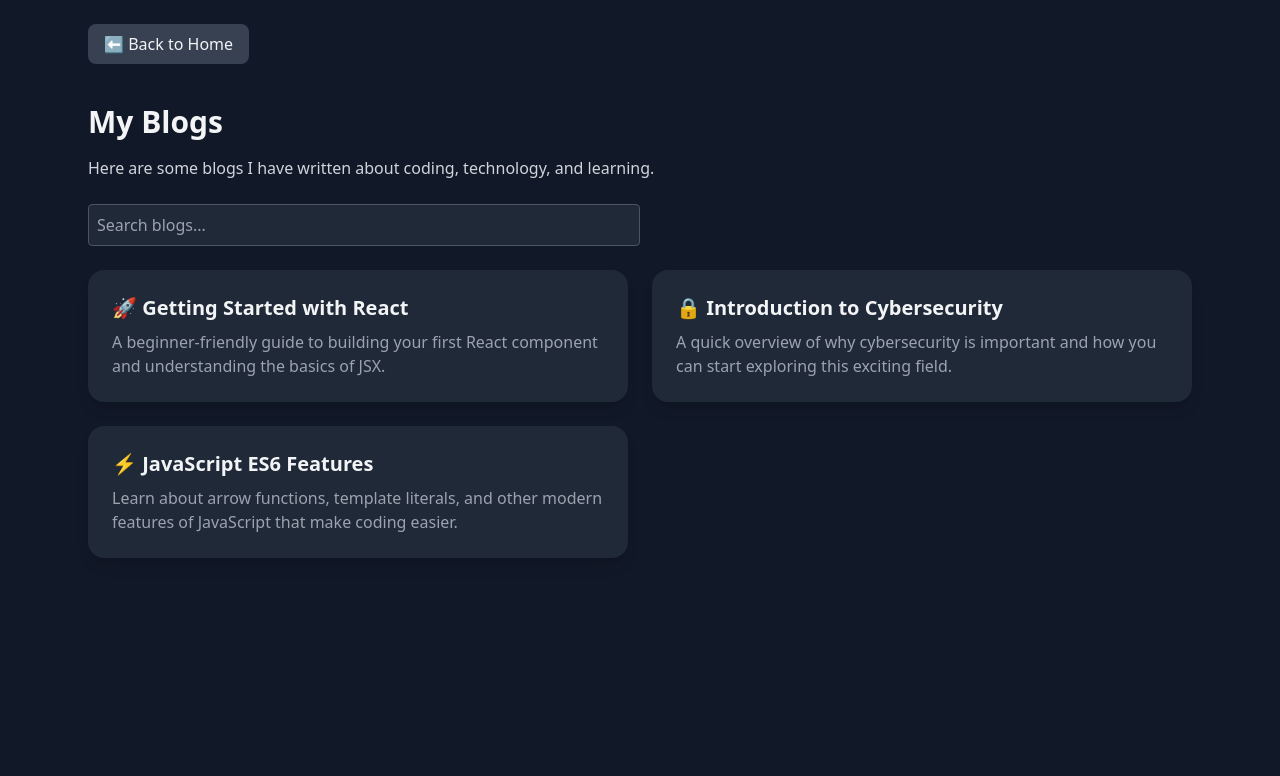
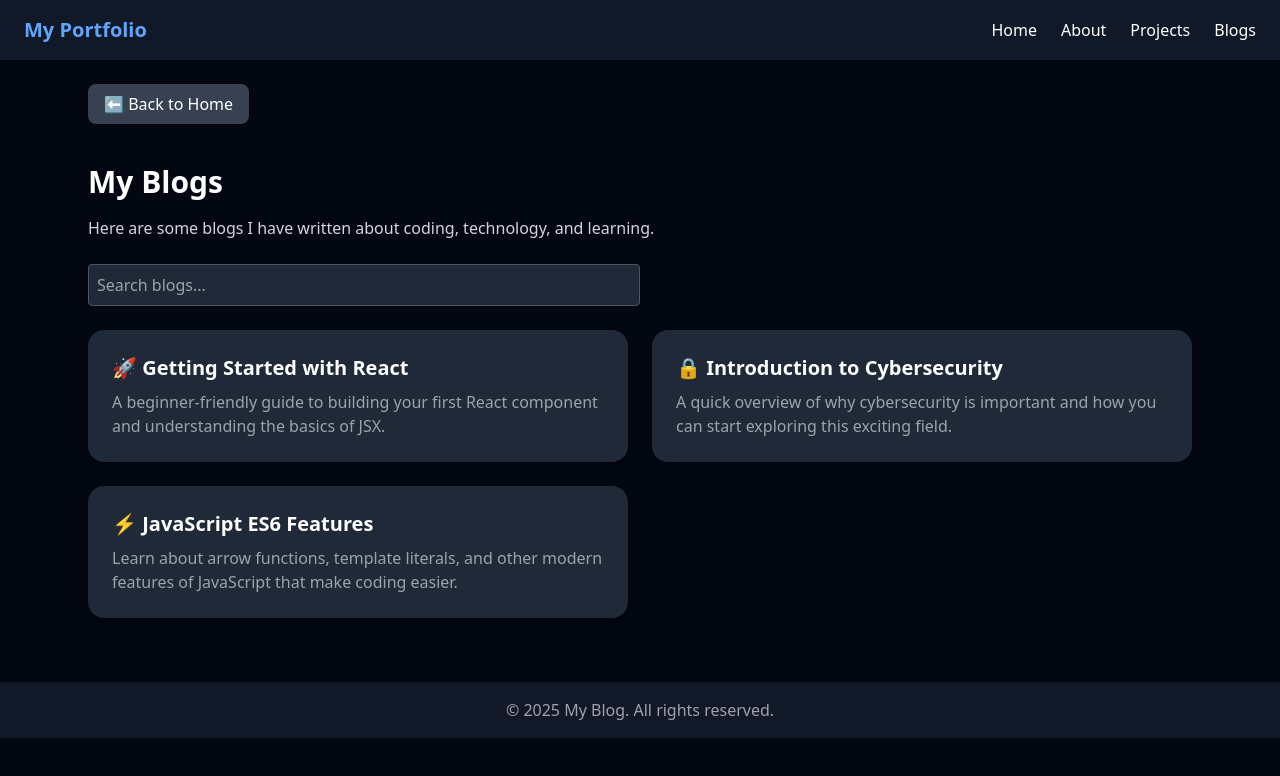
Before and after one commit to Rudraa10-bot/My-portfolio-project, a Next.js app: page /blogs in a window 1280 px wide. Shown: the top 776 px of the page. Built offline with nearby package versions, Linux system fonts and the light colour scheme.

Commit message:
Add Navbar and Footer for consistent layout across pages

```diff
--- a/src/pages/blogs.tsx
+++ b/src/pages/blogs.tsx
@@ -1,5 +1,7 @@
 import Link from "next/link";
 import BackButton from "@/components/BackButton";
+import Navbar from "@/components/Navbar";
+import Footer from "@/components/Footer";
 import { useState } from "react";
 
 
@@ -28,7 +30,10 @@ export default function Blogs() {
   ];
 
   return (
-    <div className="p-6 max-w-6xl mx-auto">
+    <div className="min-h-screen bg-gray-950 text-white flex flex-col">
+      {/* Navbar added at top */}
+      <Navbar />
+    <main className="p-6 max-w-6xl mx-auto">
       <div className="mb-6">
         <BackButton href="/" label="⬅ Back to Home" />
       </div>
@@ -59,6 +64,8 @@ export default function Blogs() {
           </Link>
         ))}
       </div>
+    </main>
+    <Footer />
     </div>
   );
 }
--- a/src/pages/blogs/[slug].js
+++ b/src/pages/blogs/[slug].js
@@ -1,5 +1,7 @@
 import { useRouter } from "next/router";
 import BackButton from "@/components/BackButton";
+import Navbar from "@/components/Navbar";
+import Footer from "@/components/Footer";
 
 export default function BlogPost() {
   const router = useRouter();
@@ -35,13 +37,17 @@ export default function BlogPost() {
   if (!post) return <p className="p-6">Blog not found</p>;
 
   return (
-    <div className="p-6 max-w-4xl mx-auto">
+    <div className="min-h-screen bg-gray-950 text-white flex flex-col">
+      <Navbar />
+    <main className="p-6 max-w-4xl mx-auto">
         <div className="mb-6">
             <BackButton href="/blogs" label="⬅ Back to Blogs" />
         </div>
 
       <h1 className="text-3xl font-bold mb-4">{post.title}</h1>
       <p className="text-gray-300 whitespace-pre-line">{post.content}</p>
+      </main>
+      <Footer/>
     </div>
   );
 }
--- a/src/pages/projects.tsx
+++ b/src/pages/projects.tsx
@@ -1,8 +1,12 @@
 import BackButton from "@/components/BackButton";
+import Navbar from "@/components/Navbar";
+import Footer from "@/components/Footer";
 
 function Projects() {
   return (
-    <div className="p-6 max-w-4xl mx-auto">
+    <div className="min-h-screen bg-gray-950 text-white flex flex-col">
+      <Navbar />
+    <main className="p-6 max-w-4xl mx-auto">
        <div className="mb-6">
         <BackButton href="/" label="⬅ Back to Home" />
       </div>
@@ -19,6 +23,9 @@ function Projects() {
             </p>
           </div>
         </div>
+      </main>
+
+      <Footer/>
       </div>
   );
 }
```
